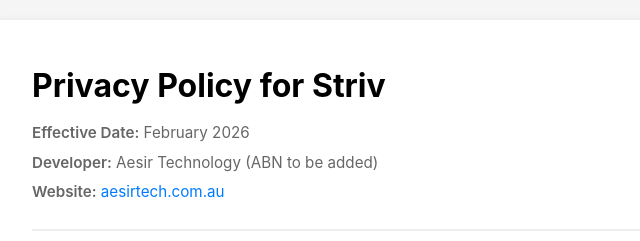
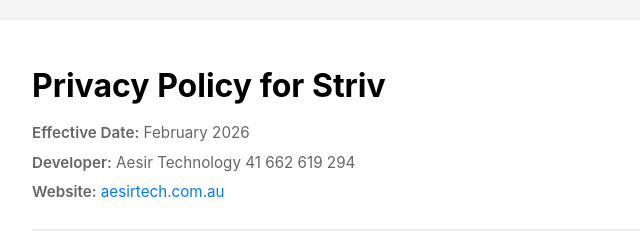
Before and after one commit to Taloski/striv-legal, a plain HTML site: page privacy-policy.html in a window 1280 px wide. Shown: the top 241 px of the page, 248-888 px from the left. Drawn offline with Linux system fonts and the light colour scheme.

Commit message:
update abn

```diff
--- a/privacy-policy.html
+++ b/privacy-policy.html
@@ -115,7 +115,7 @@
 
         <div class="metadata">
             <p><strong>Effective Date:</strong> February 2026</p>
-            <p><strong>Developer:</strong> Aesir Technology (ABN to be added)</p>
+            <p><strong>Developer:</strong> Aesir Technology 41 662 619 294</p>
             <p><strong>Website:</strong> <a href="https://aesirtech.com.au">aesirtech.com.au</a></p>
         </div>
 
```
